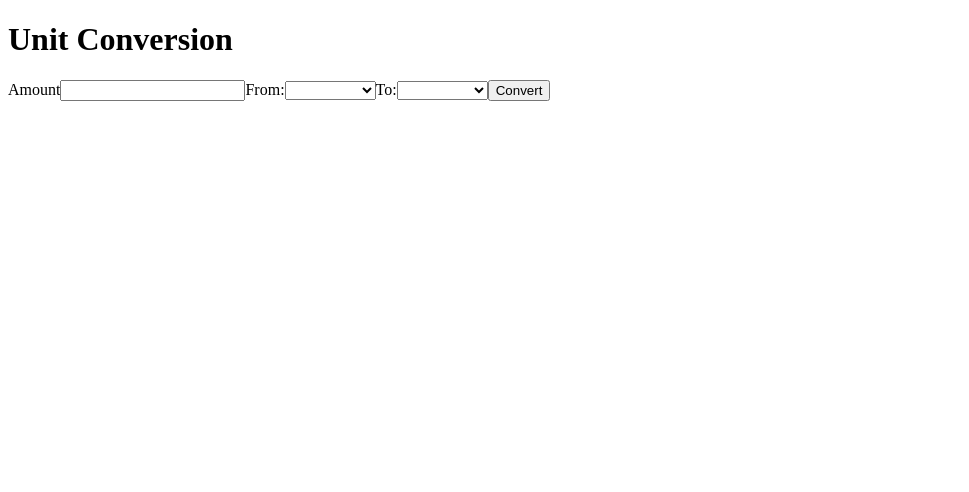
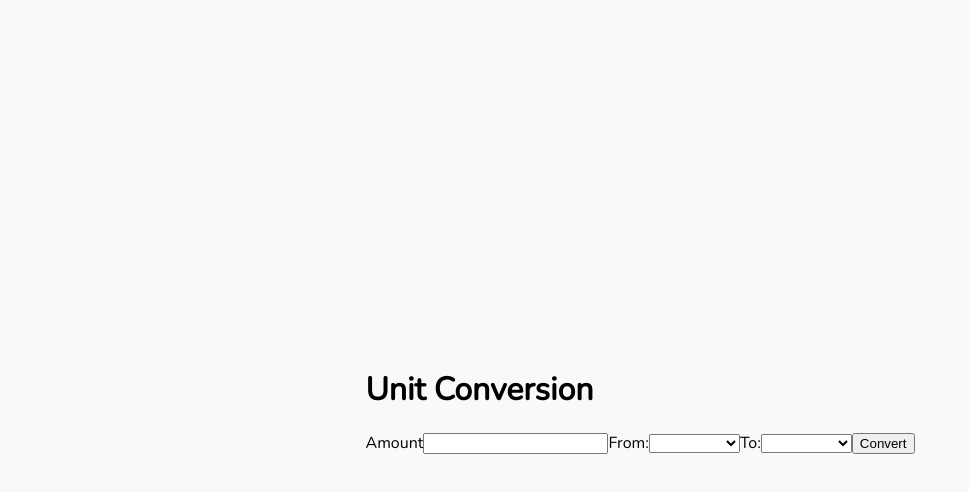
Before and after one commit to HikariLight/ClimateSeed-Test, a Vue app: page / in a window 1280 px wide. Shown: the top 492 px of the page, without its empty margins (0-969 px from the left). Built offline with nearby package versions, Linux system fonts and the light colour scheme.

Commit message:
Added global style

```diff
--- /dev/null
+++ b/src/assets/global.css
@@ -0,0 +1,39 @@
+@import url('https://fonts.googleapis.com/css2?family=Nunito&display=swap');
+
+:root{
+    --blue: #007bff;
+    --indigo: #6610f2;
+    --purple: #6f42c1;
+    --pink: #e83e8c;
+    --red: #dc3545;
+    --orange: #fd7e14;
+    --yellow: #ffc107;
+    --green: #22c166;
+    --teal: #20c997;
+    --cyan: #17a2b8;
+    --white: #fff;
+    --gray: #6c757d;
+    --gray-dark: #343a40;
+    --primary: #22c166;
+    --secondary: #6c757d;
+    --success: #0ea56f;
+    --info: #9effce;
+    --warning: #d9ffae;
+    --danger: #dc3545;
+    --light: #f8f9fa;
+    --dark: #02232d;
+}
+
+html, body{
+    height: 100%;
+}
+
+body{
+    margin: 0;
+    padding: 0;
+    min-height: 100%;
+    background-color: var(--light);
+    font-family: 'Nunito', Helvetica, Arial;
+    display: grid;
+    place-content: center;
+}
--- a/src/main.ts
+++ b/src/main.ts
@@ -1,4 +1,5 @@
 import { createApp } from 'vue'
 import App from './App.vue'
+import "./assets/global.css"
 
 createApp(App).mount('#app')
```
